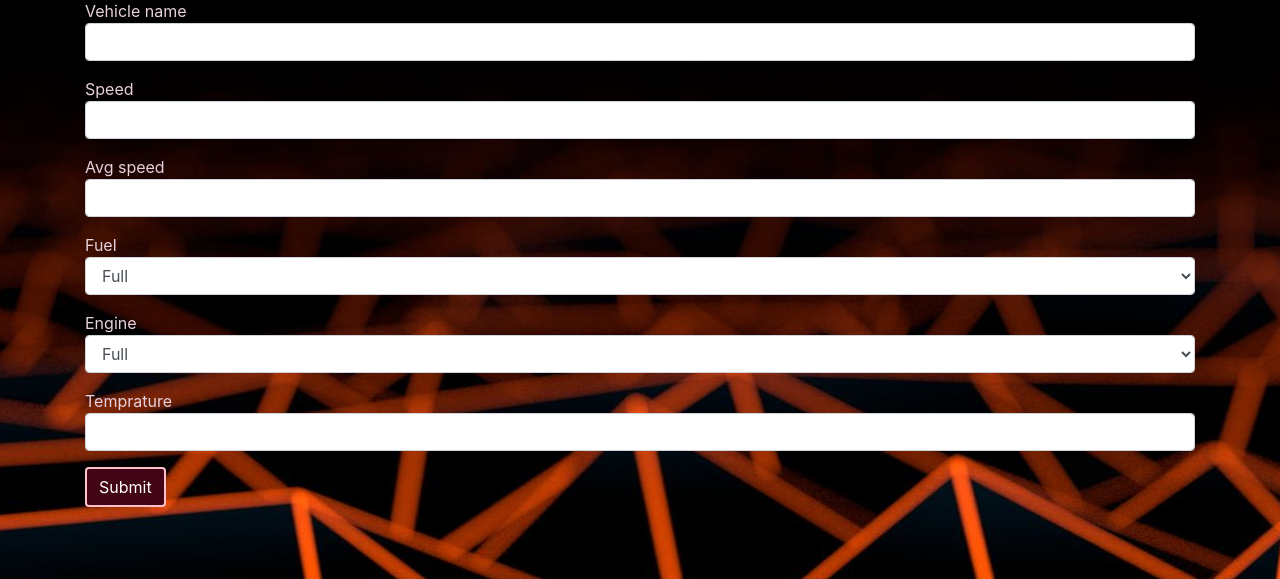
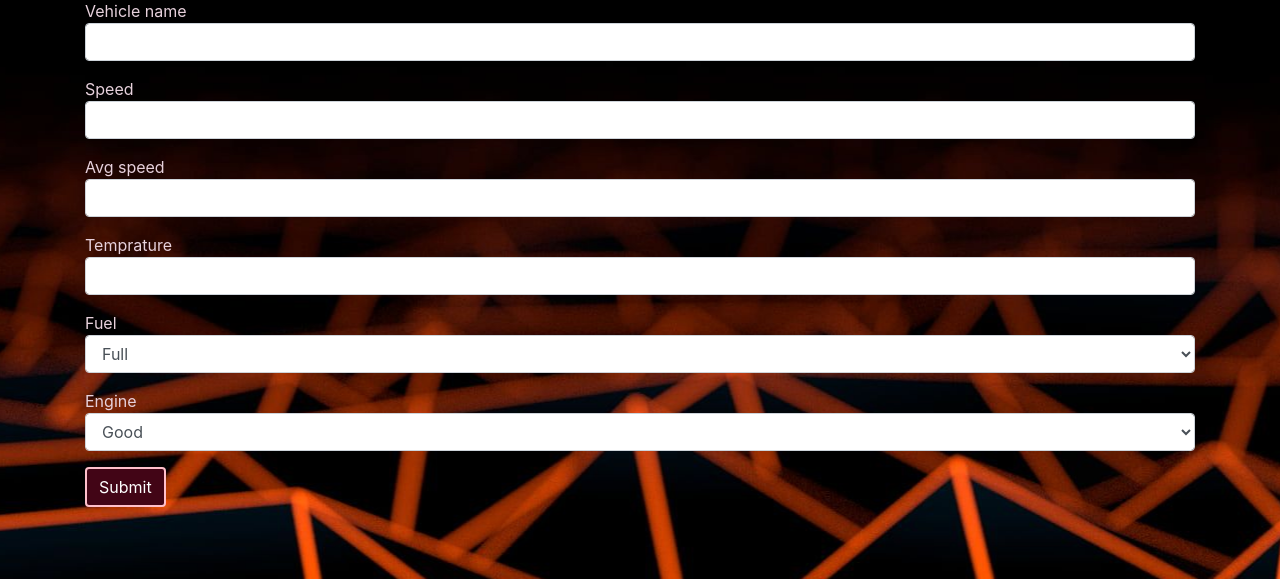
Before and after one commit to vikramiiitm/intern_vehicle, a Django app: page /addvehicle/ in a window 1280 px wide. Shown: the part 221-800 px from the top of the page. Run offline with Django 3.2, Linux system fonts and the light colour scheme; some libraries are stand-ins or nearby versions; some web fonts are replaced.

Commit message:
updated form

```diff
--- a/mainapp/models.py
+++ b/mainapp/models.py
@@ -20,4 +20,4 @@ class Navigation(models.Model):
     avg_speed = models.IntegerField(blank=True,null=True)
     temprature = models.IntegerField(blank=True,null=True)
     fuel = models.CharField(_('Fuel'),max_length=255,choices=Fuel.choices, default=Fuel.FULL)
-    engine = models.CharField(_('Engine'),max_length=255,choices=Fuel.choices, default=Engine.GOOD)
+    engine = models.CharField(_('Engine'),max_length=255,choices=Engine.choices, default=Engine.GOOD)
--- a/mainapp/templates/addvehicle.html
+++ b/mainapp/templates/addvehicle.html
@@ -63,6 +63,10 @@
         {% render_field form.avg_speed class="form-control"%}
     </div>
     <div class="form-group">
+        <label">{{form.temprature.label}}</label>
+        {% render_field form.temprature class="form-control"%}
+    </div>
+    <div class="form-group">
         <label">{{form.fuel.label}}</label>
         {% render_field form.fuel class="form-control"%}
     </div>
@@ -70,10 +74,6 @@
         <label">{{form.engine.label}}</label>
         {% render_field form.engine class="form-control"%}
     </div>
-    <div class="form-group">
-        <label">{{form.temprature.label}}</label>
-        {% render_field form.temprature class="form-control"%}
-    </div>
     <button type="submi" class="btn btn-primary">Submit</button>
 </form>
 </div>
```
Also changed, not shown: mainapp/templates/updatevehicle.html (+4 -4 lines), mainapp/migrations/0002_auto_20211120_0630.py (added).
